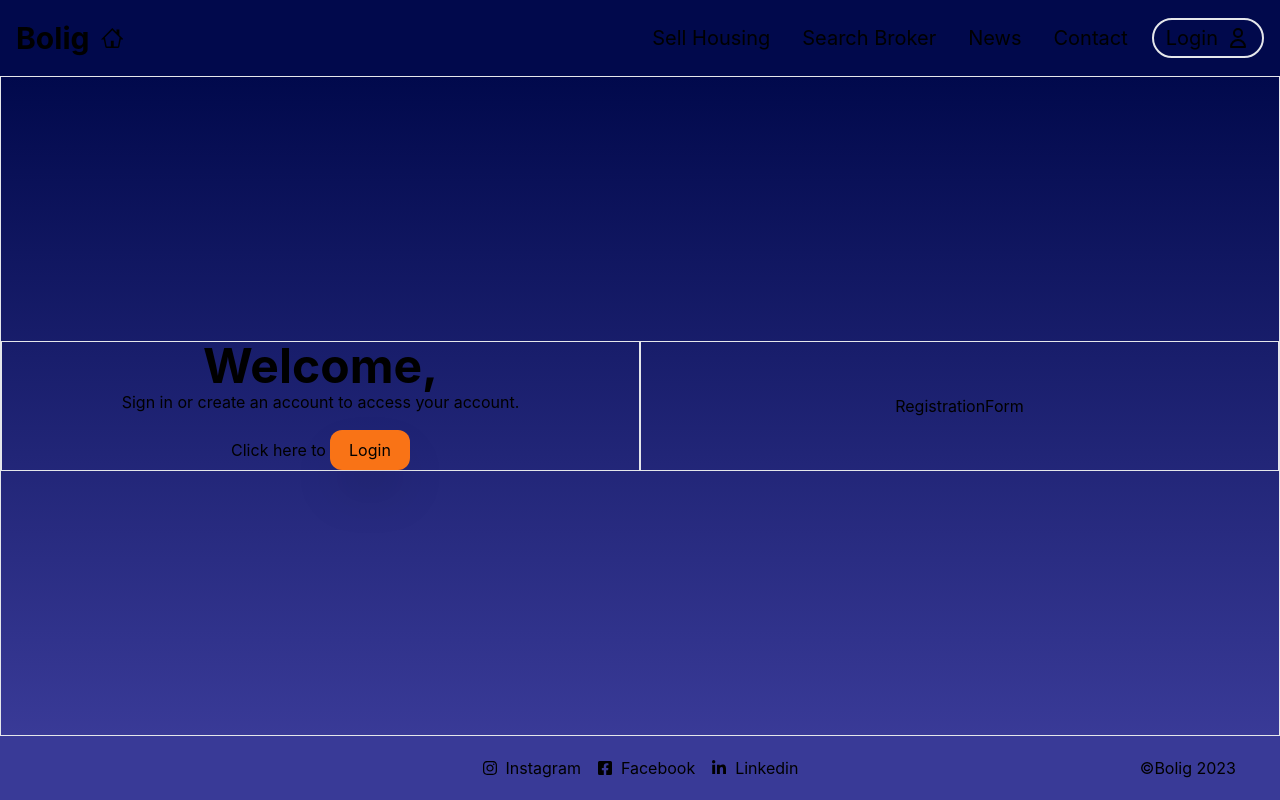
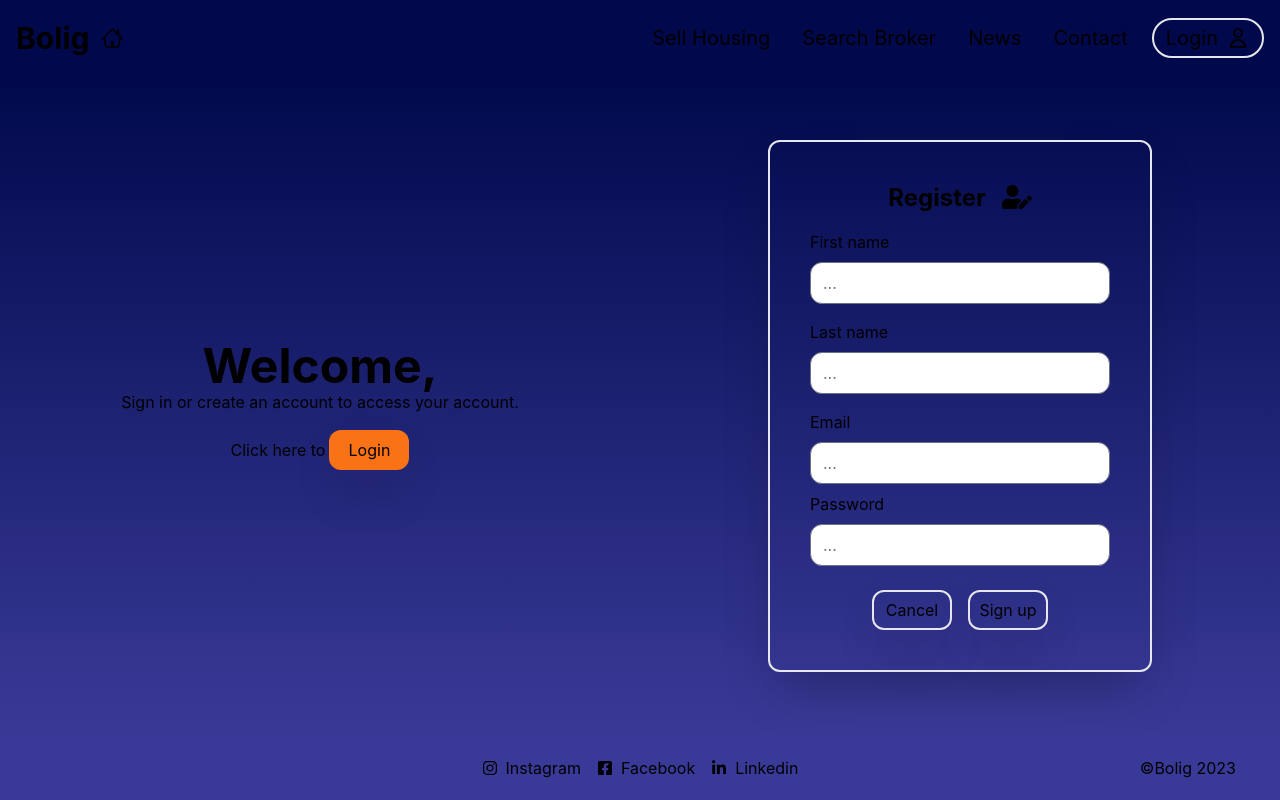
Before and after one commit to MaxAndreasLundin/bolig-web, a Next.js app: page /login in a window 1280 px wide. Both pictures are taken after a click on the button "Register". Built offline with nearby package versions, Linux system fonts and the light colour scheme.

Commit message:
add registration form

```diff
--- a/app/login/page.tsx
+++ b/app/login/page.tsx
@@ -11,9 +11,9 @@ const login = () => {
   }
 
   return (
-    <div className="bg-bolig flex flex-1 flex-col items-center justify-center border">
+    <div className="bg-bolig flex flex-1 flex-col items-center justify-center">
       <div className="grid w-full grid-cols-1 grid-rows-3 sm:grid-cols-2 sm:grid-rows-1">
-        <div className="flex flex-col items-center justify-center border">
+        <div className="flex flex-col items-center justify-center">
         <h1 className="text-5xl font-bold">Welcome,</h1>
           <p>Sign in or create an account to access your account.</p>
           <div className="mt-4 flex items-center justify-center gap-1">
@@ -27,7 +27,7 @@ const login = () => {
           </div>
         </div>
 
-        <div className="row-span-2 flex flex-col items-center justify-center border">
+        <div className="row-span-2 flex flex-col items-center justify-center">
         <div className="flex flex-col">
             {click ? <LoginForm /> : <RegistrationForm />}
           </div>
--- a/app/page.tsx
+++ b/app/page.tsx
@@ -4,7 +4,8 @@ export default function Home() {
 
   return (
     <div className="bg-bolig w-full flex flex-1 flex-col justify-center items-center">
-      <h1 className="text-6xl font-extrabold">Homepage</h1>
+      <h1 className="text-6xl font-extrabold mb-4">Homepage</h1>
+      <p>A new home awaits, find it now!</p>
     </div>
   );
 }
--- a/components/login/LoginForm.tsx
+++ b/components/login/LoginForm.tsx
@@ -25,8 +25,9 @@ const LoginForm = () => {
   const onSubmit = async (e: React.FormEvent<HTMLFormElement>) => {
     e.preventDefault();
     setLoginInput(defaultLogin);
+    console.log(loginInput)
 
-    const response = await fetch(
+    /* const response = await fetch(
       "http://localhost:8080/api/v1/auth/authenticate",
       {
         body: JSON.stringify(loginInput),
@@ -46,7 +47,7 @@ const LoginForm = () => {
       window.location.href = "/chatBot";
     } else {
       alert("user not found");
-    }
+    } */
   };
 
   return (
@@ -83,7 +84,7 @@ const LoginForm = () => {
       <div className="flex items-center justify-center">
         <button
           type="submit"
-          className="mt-4 h-10 w-40 rounded-xl border-2 shadow-2xl hover:scale-105 sm:w-20"
+          className="mt-4 h-10 w-40 rounded-xl border-2 shadow-2xl hover:scale-105 hover:bg-sky-700 sm:w-20"
         >
           Login
         </button>
--- a/components/login/RegistrationForm.tsx
+++ b/components/login/RegistrationForm.tsx
@@ -1,9 +1,125 @@
-import React from 'react'
+"use client";
+import Link from "next/link";
+import React, { useState } from "react";
+import { FaUserEdit } from "react-icons/fa";
 
+type FormDataProps = {
+  email: string;
+  password: string;
+  firstName: string;
+  lastName: string;
+};
+
+const defaultFormData: FormDataProps = {
+  email: "",
+  password: "",
+  firstName: "",
+  lastName: "",
+};
 const RegistrationForm = () => {
+  const [formData, setFormData] = useState(defaultFormData);
+  const { firstName, lastName, email, password } = formData;
+
+  const onChange = (e: React.ChangeEvent<HTMLInputElement>) => {
+    //Take the previus state, and return previus state in a object, by destructuring it
+    //And then we want to update the event.target.id - And send it to the event.target.value
+    //Change the current value of that property to the one we have just typed right here in the input field
+    setFormData((prevState) => ({
+      ...prevState,
+      [e.target.id]: e.target.value,
+    }));
+  };
+
+  const onSubmit = async (e: React.FormEvent<HTMLFormElement>) => {
+    e.preventDefault();
+    console.log(formData);
+
+    setFormData(defaultFormData); //Clears the input field
+
+    // Send the form data to our API and get a response.
+    const response = await fetch("http://localhost:3333/auth/signup", {
+      // Body of the request is the JSON data we created above.
+      body: JSON.stringify(formData),
+      // Tell the server we're sending JSON.
+      headers: {
+        "Content-Type": "application/json",
+      },
+      // The method is POST because we are sending data.
+      method: "POST",
+    });
+
+    // Get the response data from server as JSON.
+    // If server returns the name submitted, that means the form works.
+    const result = await response.json();
+    alert(`Sign up complete: ${result.formData}`);
+  };
   return (
-    <div>RegistrationForm</div>
-  )
-}
+    <form onSubmit={onSubmit} className="w-96 rounded-xl border-2 p-10 shadow-2xl">
+      <div className="mb-4 flex justify-center gap-4">
+        <h2 className="text-2xl font-bold">Register</h2>
+        <FaUserEdit className="text-3xl" />
+      </div>
+      <div className="mb-4 flex flex-col">
+        <label htmlFor="firstname"> First name</label>
+        <input
+          type="text"
+          id="firstName"
+          value={firstName}
+          onChange={onChange}
+          placeholder="..."
+          className="mt-2 rounded-xl text-black"
+        />
+      </div>
+      <div className="mb-4 flex flex-col">
+        <label htmlFor="lastName">Last name</label>
+        <input
+          type="text"
+          id="lastName"
+          value={lastName}
+          onChange={onChange}
+          placeholder="..."
+          className="mt-2 rounded-xl text-black"
+        />
+      </div>
+      <div className="mb-2 flex flex-col">
+        <label htmlFor="email">Email</label>
+        <input
+          type="email"
+          id="email"
+          value={email}
+          onChange={onChange}
+          placeholder="..."
+          className="mt-2 rounded-xl text-black"
+        />
+      </div>
+      <div className="mb-2 flex flex-col">
+        <label htmlFor="password">Password</label>
+        <input
+          type="password"
+          id="password"
+          value={password}
+          onChange={onChange}
+          placeholder="..."
+          className="mt-2 rounded-xl text-black"
+        />
+      </div>
+      <div className="flex items-center justify-center gap-4">
+        <Link href={"/"}>
+          <button
+            className="mt-4 h-10 w-32 rounded-xl border-2 shadow-2xl hover:scale-105 hover:bg-sky-700 sm:w-20"
+          >
+            Cancel
+          </button>
+        </Link>
+        <button
+          type="submit"
+          className="mt-4 h-10 w-32 rounded-xl border-2 shadow-2xl hover:scale-105 hover:bg-sky-700 sm:w-20"
+        >
+          Sign up
+        </button>
+      </div>
+    </form>
+  );
+};
 
-export default RegistrationForm
+export default RegistrationForm;
```
